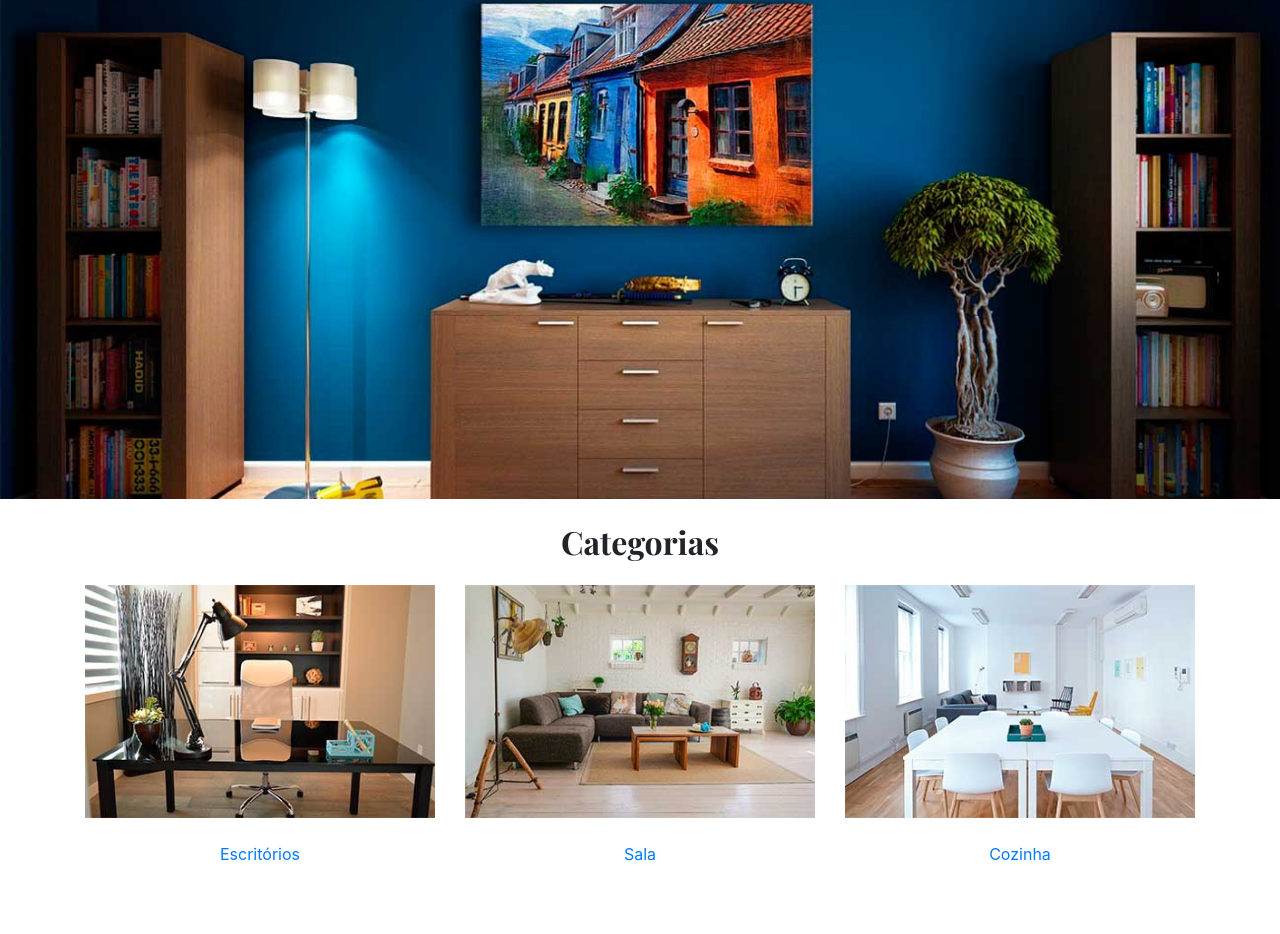
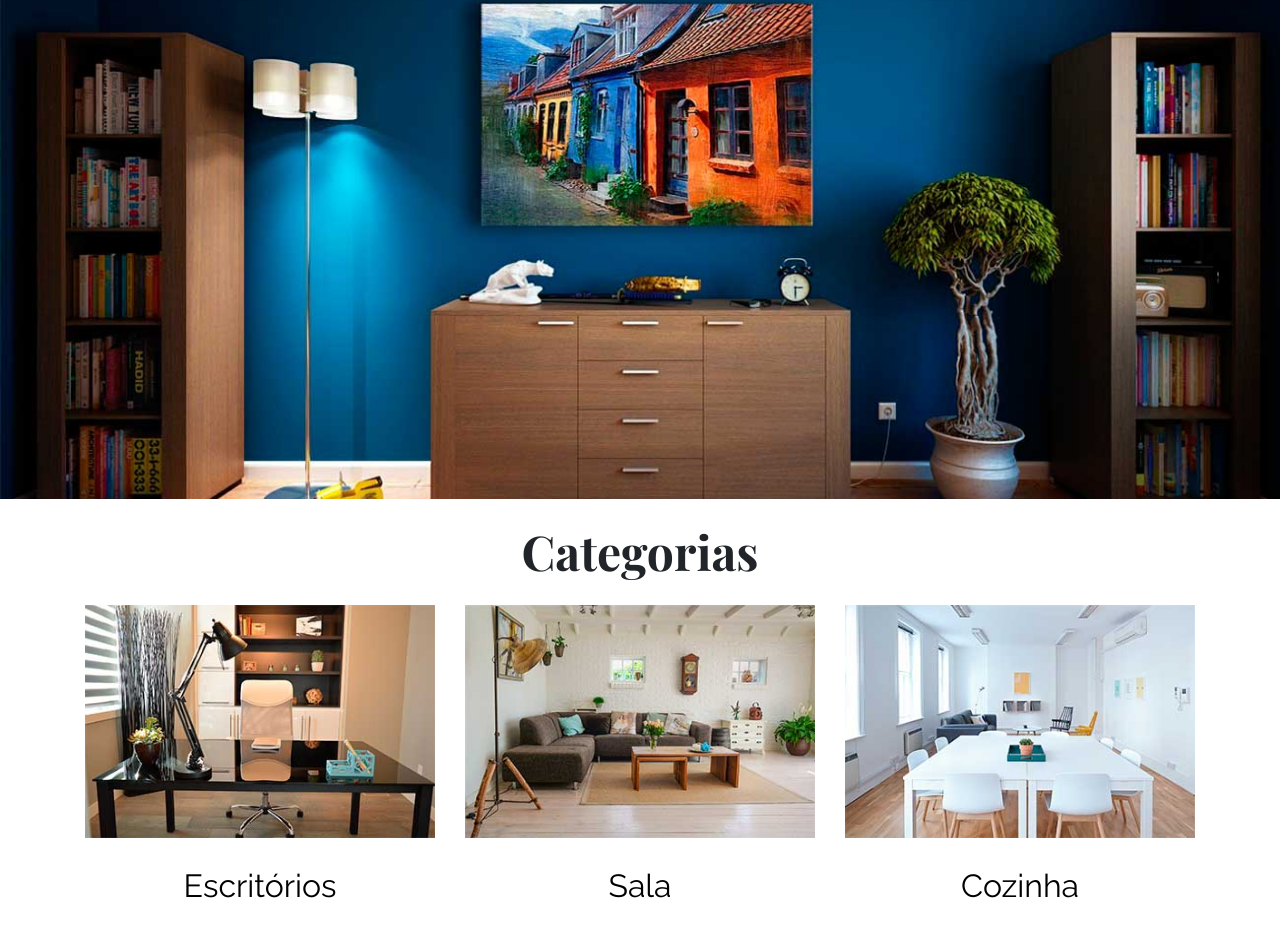
Before and after one commit to thiagobianeck/lojavirtual, a plain HTML site: page index.html in a window 1280 px wide. Shown: the part 239-1173 px from the top of the page. Before the commit the page ends 1129 px from the top, so only its background shows below. Drawn offline with nearby package versions, Linux system fonts and the light colour scheme.

Commit message:
Aplicando estilos à seção categorias

```diff
--- a/css/style.css
+++ b/css/style.css
@@ -10,6 +10,10 @@
     background-repeat: no-repeat;
     background-position: center center;
     background-size: cover;
+}
+
+h2 {
+    font-size: 3rem;
 }
 
 /** Titulo **/
@@ -35,3 +39,15 @@
     background-image: url(../img/principal.jpg);
     height: 35rem;
 }
+
+/* Categorias */
+.categorias a {
+    font-family: var(--fuenteSecundaria);
+    font-weight: 400;
+    color: black!important;
+    font-size: 2rem;
+}
+
+.categorias a:hover {
+    text-decoration: none;
+}
```
